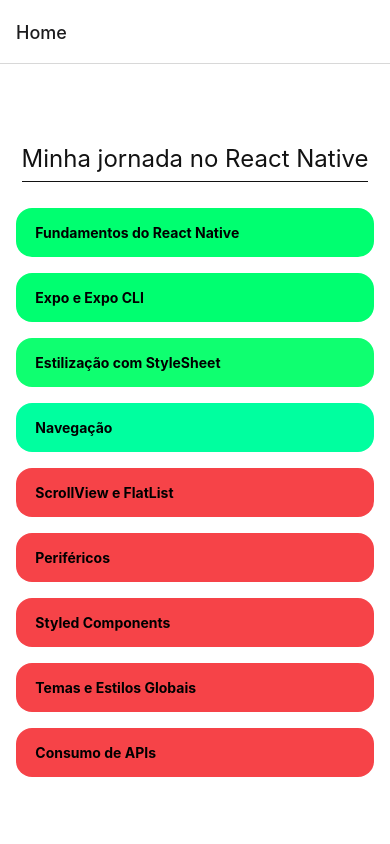
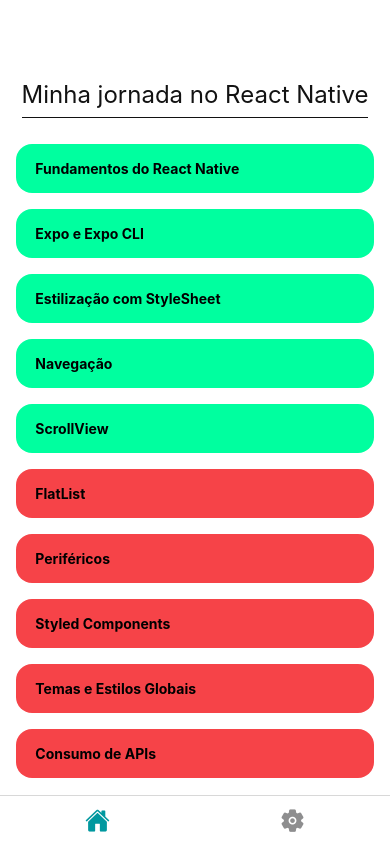
Before and after one commit to Werricsson-Santos/Start-Learning-React-Native, a React Native app: screen /ReactNativeJourney in a window 390 px wide. Built offline with nearby package versions, Linux system fonts and the light colour scheme.

Commit message:
Learning how to use bottom-tab navigator and ScrollView

```diff
--- a/App.js
+++ b/App.js
@@ -1,5 +1,5 @@
-import StackNavigator from "./src/stackNavigator";
+import Routes from "./src/Routes"
 
 export default function App() {
-  return <StackNavigator />;
+  return <Routes />;
 };
--- a/package.json
+++ b/package.json
@@ -9,6 +9,7 @@
     "web": "expo start --web"
   },
   "dependencies": {
+    "@react-navigation/bottom-tabs": "^6.5.11",
     "@react-navigation/native": "^6.1.9",
     "@react-navigation/native-stack": "^6.9.17",
     "expo": "^49.0.0",
--- a/src/screens/HomeScreen.js
+++ b/src/Pages/Home/Home.jsx
@@ -1,6 +1,6 @@
 import { useNavigation } from '@react-navigation/native';
 import { StatusBar } from 'expo-status-bar';
-import { StyleSheet, Text, View, TouchableOpacity } from 'react-native';
+import { StyleSheet, Text, View, TouchableOpacity, ScrollView } from 'react-native';
 
 
 function Item(props) {
@@ -28,19 +28,22 @@
         <View style={styles.container}>
             <Text style={styles.title}>Minha jornada no React Native</Text>
             <StatusBar style='auto' />
+            <ScrollView showsVerticalScrollIndicator={false}>
                 <View style={styles.itemGrid}>
-                <Item text='Fundamentos do React Native' bgColor='#00ff70' />
-                <Item text='Expo e Expo CLI' bgColor='#00ff70' />
-                <Item text='Estilização com StyleSheet' bgColor='#0fff70' />
+                    <Item text='Fundamentos do React Native' bgColor='#00ff9f' />
+                    <Item text='Expo e Expo CLI' bgColor='#00ff9f' />
+                    <Item text='Estilização com StyleSheet' bgColor='#00ff9f' />
                     <TouchableOpacity activeOpacity={0.8} onPress={NavigateToNavigationScreen} style={styles.button}>
                         <Item text='Navegação' bgColor='#00ff9f' />
                     </TouchableOpacity>
-                <Item text='ScrollView e FlatList' bgColor='#f64348' />
+                    <Item text='ScrollView' bgColor='#00ff9f' />
+                    <Item text='FlatList' bgColor='#f64348' />
                     <Item text='Periféricos' bgColor='#f64348' />
                     <Item text='Styled Components' bgColor='#f64348' />
                     <Item text='Temas e Estilos Globais' bgColor='#f64348' />
                     <Item text='Consumo de APIs' bgColor='#f64348' />
                 </View>
+            </ScrollView>
         </View>
     );
 }
--- /dev/null
+++ b/src/Pages/Home/screens/NavigationScreen.js
@@ -0,0 +1,21 @@
+import { View, Text, StyleSheet } from "react-native";
+
+export default function NavigationScreen() {
+    return(
+        <View style={styles.container}>
+            <Text>Aula de navegação</Text>
+        </View>
+    );
+};
+
+
+const styles = StyleSheet.create({
+    container: {
+        flex: 1,
+        backgroundColor: '#fff',
+        alignItems: 'center',
+        justifyContent: 'center',
+        paddingHorizontal: 16,
+        paddingTop: 80
+    },
+});
--- /dev/null
+++ b/src/Pages/Settings/Settings.jsx
@@ -0,0 +1,21 @@
+import React from 'react';
+import { View, Text, StyleSheet } from 'react-native';
+
+export default function Settings() {
+    return (
+        <View style={styles.container}>
+            <Text> Settings </Text>
+        </View>
+    );
+};
+
+
+const styles = StyleSheet.create({
+    container: {
+        flex: 1,
+        backgroundColor: '#fff',
+        alignItems: 'flex-start',
+        paddingHorizontal: 16,
+        paddingTop: 80
+    }
+})
--- /dev/null
+++ b/src/Routes.jsx
@@ -0,0 +1,45 @@
+import { NavigationContainer } from "@react-navigation/native";
+import { createBottomTabNavigator } from "@react-navigation/bottom-tabs";
+import { createNativeStackNavigator } from "@react-navigation/native-stack";
+import HomeScreen from "./Pages/Home/Home";
+import NavigationScreen from "./Pages/Home/screens/NavigationScreen";
+import Settings from "./Pages/Settings/Settings";
+import { Ionicons } from "@expo/vector-icons"
+
+const Tab = createBottomTabNavigator();
+const Stack = createNativeStackNavigator();
+
+const HomeStack = () => {
+    return(
+    <Stack.Navigator initialRouteName="ReactNativeJourney" screenOptions={{headerShown: false}}>
+        <Stack.Screen name="ReactNativeJourney" component={HomeScreen} />
+        <Stack.Screen name="Navigation" component={NavigationScreen} />
+    </Stack.Navigator>
+    );
+};
+
+
+export default function Routes() {
+    return (
+        <NavigationContainer>
+            <Tab.Navigator screenOptions={({ route }) => ({
+                tabBarIcon: ({ color, size }) => {
+                    let iconName;
+
+                    if (route.name === "Home"){
+                        iconName = "home";
+                    } else if (route.name === "Settings"){
+                        iconName = "ios-settings";
+                    };
+                    return <Ionicons name={iconName} size={size} color={color} />;
+                },
+                headerShown: false,
+                tabBarActiveTintColor: "#00989f",
+                tabBarShowLabel: false,
+            })}>
+                <Tab.Screen name="Home" component={HomeStack} />
+                <Tab.Screen name="Settings" component={Settings} />
+            </Tab.Navigator>
+        </NavigationContainer>
+    );
+};
--- a/src/screens/NavigationScreen.js
+++ /dev/null
@@ -1,9 +0,0 @@
-import { View, Text } from "react-native";
-
-export default function NavigationScreen() {
-    return(
-        <View>
-            <Text>Aula de navegação</Text>
-        </View>
-    );
-}
--- a/src/stackNavigator.js
+++ /dev/null
@@ -1,17 +0,0 @@
-import { NavigationContainer } from "@react-navigation/native";
-import { createNativeStackNavigator } from "@react-navigation/native-stack";
-import HomeScreen from "./screens/HomeScreen";
-import NavigationScreen from "./screens/NavigationScreen";
-
-const Stack = createNativeStackNavigator();
-
-export default function StackNavigator() {
-    return(
-        <NavigationContainer>
-            <Stack.Navigator initialRouteName="Home">
-                <Stack.Screen name="Home" component={HomeScreen} />
-                <Stack.Screen name="Navigation" component={NavigationScreen} />
-            </Stack.Navigator>
-        </NavigationContainer>
-    );
-};
```
Also changed, not shown: 1 other file (tests, documents, lock files or other folders). Lines whose indentation alone changed are shown as unchanged.
